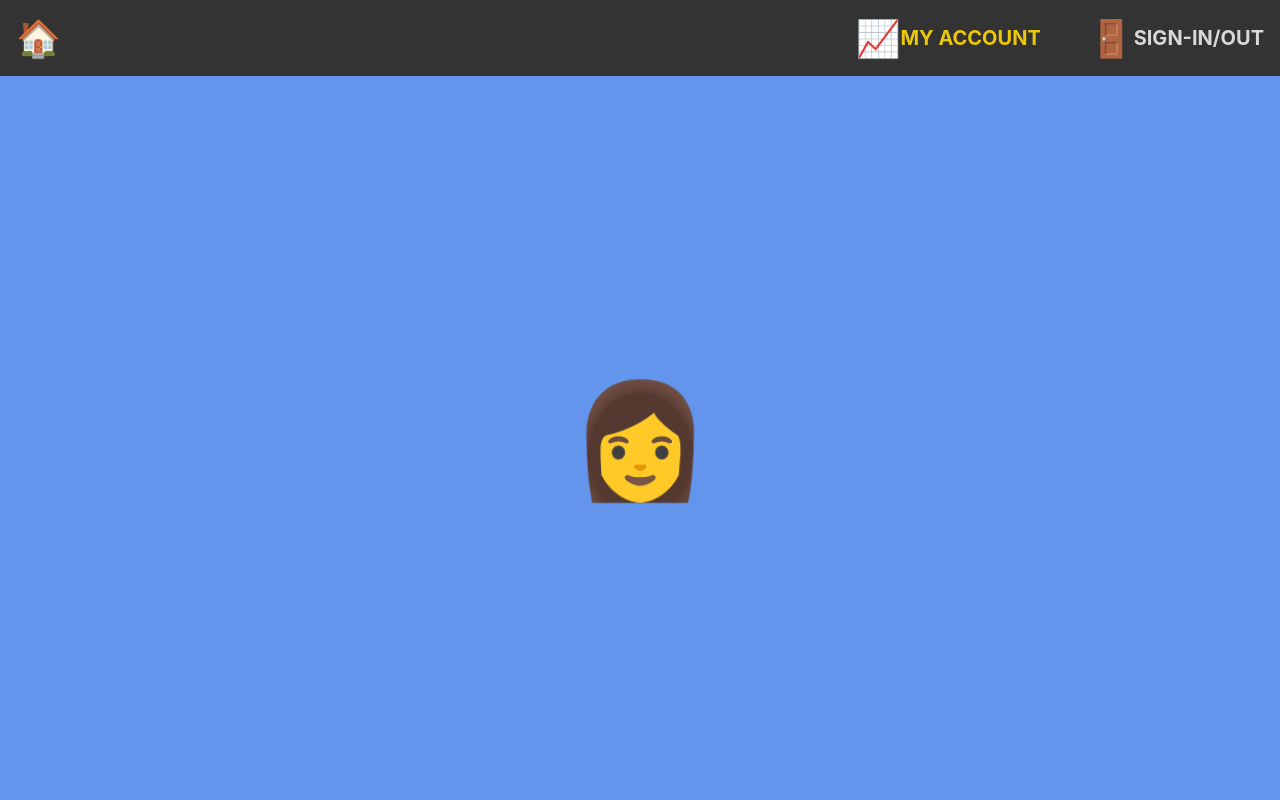
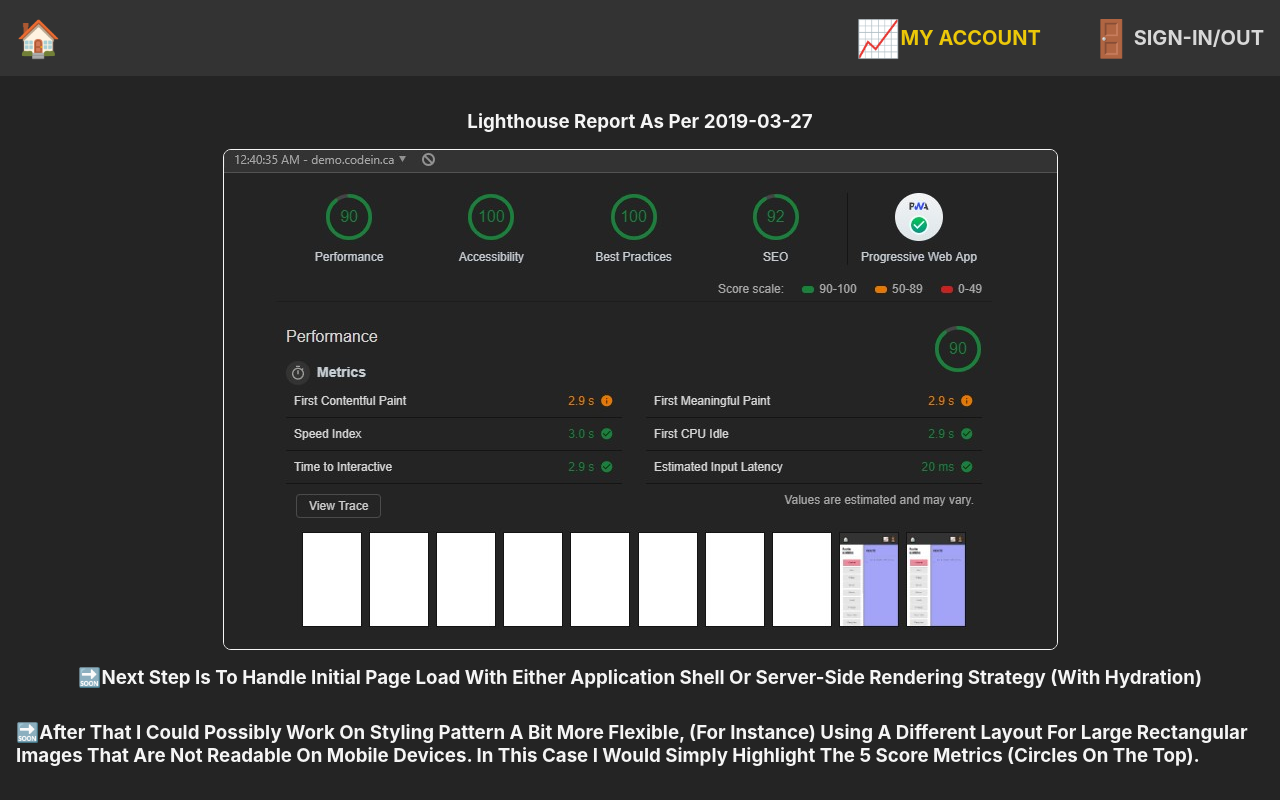
Before and after one commit to w-b-dev/angular-demo, an Angular app: page /private in a window 1280 px wide. Built offline with nearby package versions, Linux system fonts and the light colour scheme; no server answers.

Commit message:
Add lighthouse performance results (as image)

```diff
--- a/src/app/Routes/page-other/page-other.component.html
+++ b/src/app/Routes/page-other/page-other.component.html
@@ -1,3 +1,6 @@
 <article class="demo-article">
-    👩‍
+  <h3 class="section-title">Lighthouse report as per 2019-03-27</h3>
+  <img class="image" src="assets/images/lighthouse-report-2019-03-27.jpg" alt="report-2019-03-27">
+  <h3 class="section-title bullet">Next step is to handle initial page load with either application shell or server-side rendering strategy (with hydration)</h3>
+  <h3 class="section-title bullet">After that I could possibly work on styling pattern a bit more flexible, (for instance) using a different layout for large rectangular images that are not readable on mobile devices. In this case I would simply highlight the 5 score metrics (circles on the top).</h3>
 </article>
--- a/src/app/Routes/page-other/page-other.component.scss
+++ b/src/app/Routes/page-other/page-other.component.scss
@@ -1,5 +1,32 @@
 :host {
   display: flex;
   height: 100%;
-  background-color: cornflowerblue;
+  background-color: #242424;
+  color: whitesmoke;
 }
+
+.demo-article {
+  flex-direction: column;
+  font-size: unset;
+
+  @media all and (max-width: 640px) {
+    display: unset;
+  }
+
+  .section-title {
+    padding: 1rem;
+    //text-align: center;
+    text-transform: capitalize;
+
+    &.bullet:before {
+      content: "🔜";
+    }
+  }
+
+  .image {
+    max-width: calc(100% - 2rem);
+    border: 1px solid whitesmoke;
+    border-radius: 0.5rem;
+    margin: 0 1rem;
+  }
+}
```
Also changed, not shown: src/assets/images/lighthouse-report-2019-03-27.jpg (added).
